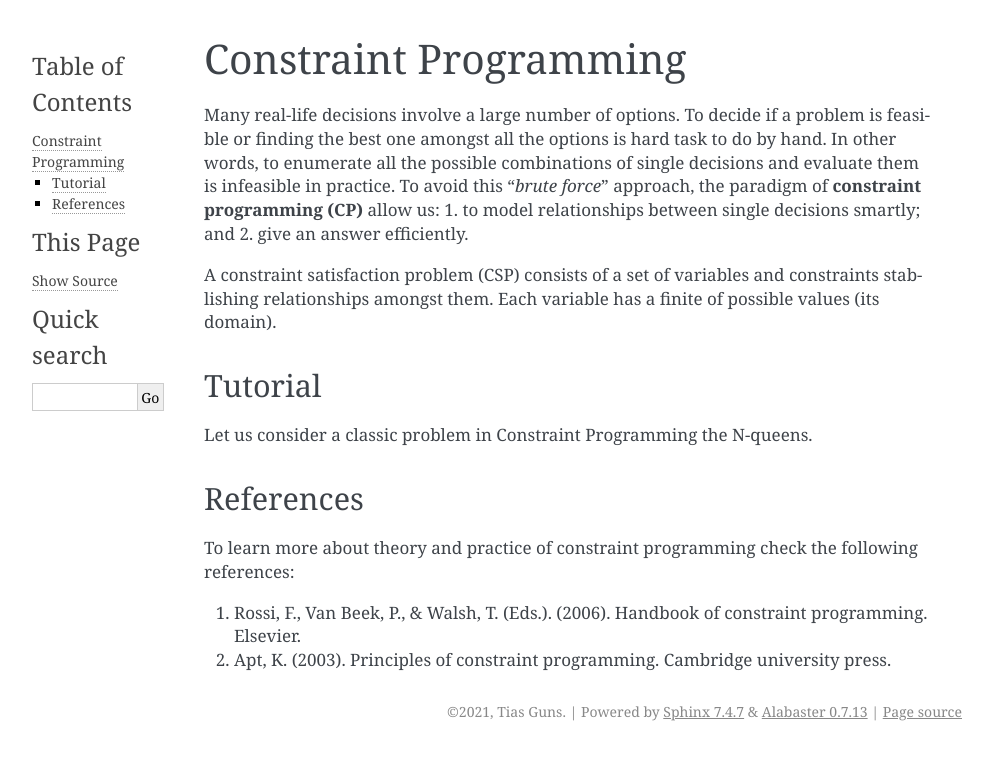
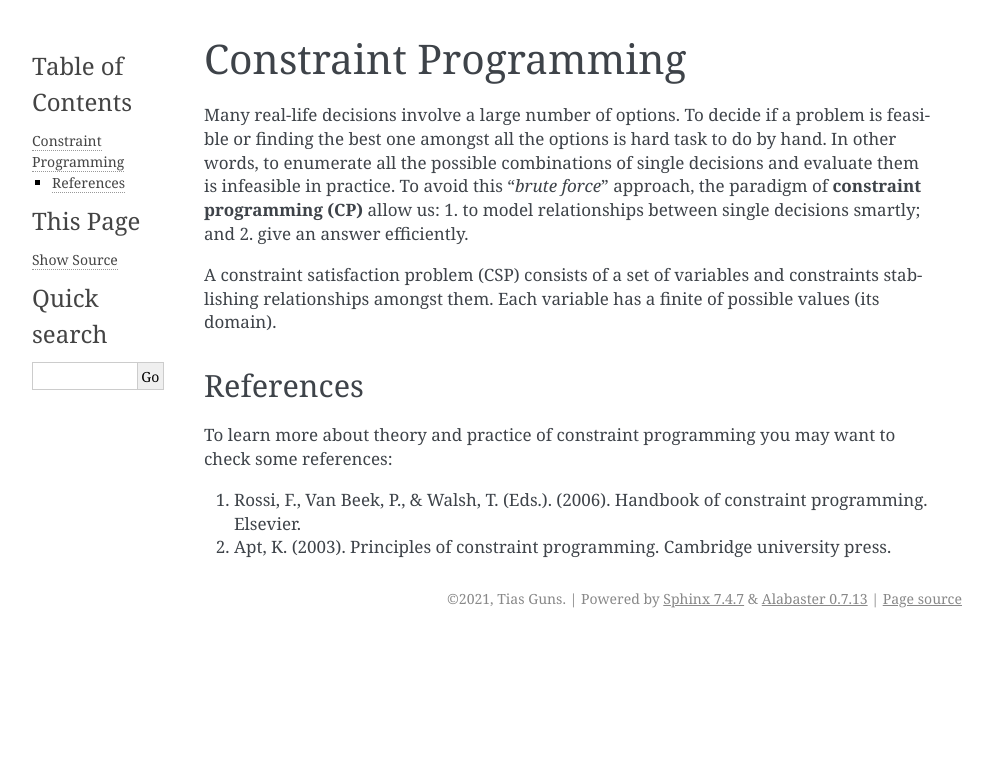
Before and after one commit to CPMpy/cpmpy, a Sphinx documentation site: the page built from docs/overview.rst, in a window 1280 px wide. Shown: the top 760 px of the page, without its empty margins (148-1141 px from the left). Built offline with Sphinx 7.4.7, drawn with Linux system fonts in a browser that asks for light colours.

Commit message:
Update overview.rst

```diff
--- a/docs/overview.rst
+++ b/docs/overview.rst
@@ -7,19 +7,12 @@ Many real-life decisions involve a large number of options. To decide if a probl
 A constraint satisfaction problem (CSP) consists of a set of variables and constraints stablishing relationships amongst them. Each variable has a finite of possible values (its domain).
 
 
-Tutorial
-=============
-
-
-Let us consider a classic problem in Constraint Programming the N-queens.
-
-
 References
 =====
 
 .. Add some references
 
-To learn more about theory and practice of constraint programming check the following references:
+To learn more about theory and practice of constraint programming you may want to check some references:
 
 1. Rossi, F., Van Beek, P., & Walsh, T. (Eds.). (2006). Handbook of constraint programming. Elsevier.
 2. Apt, K. (2003). Principles of constraint programming. Cambridge university press.
```
